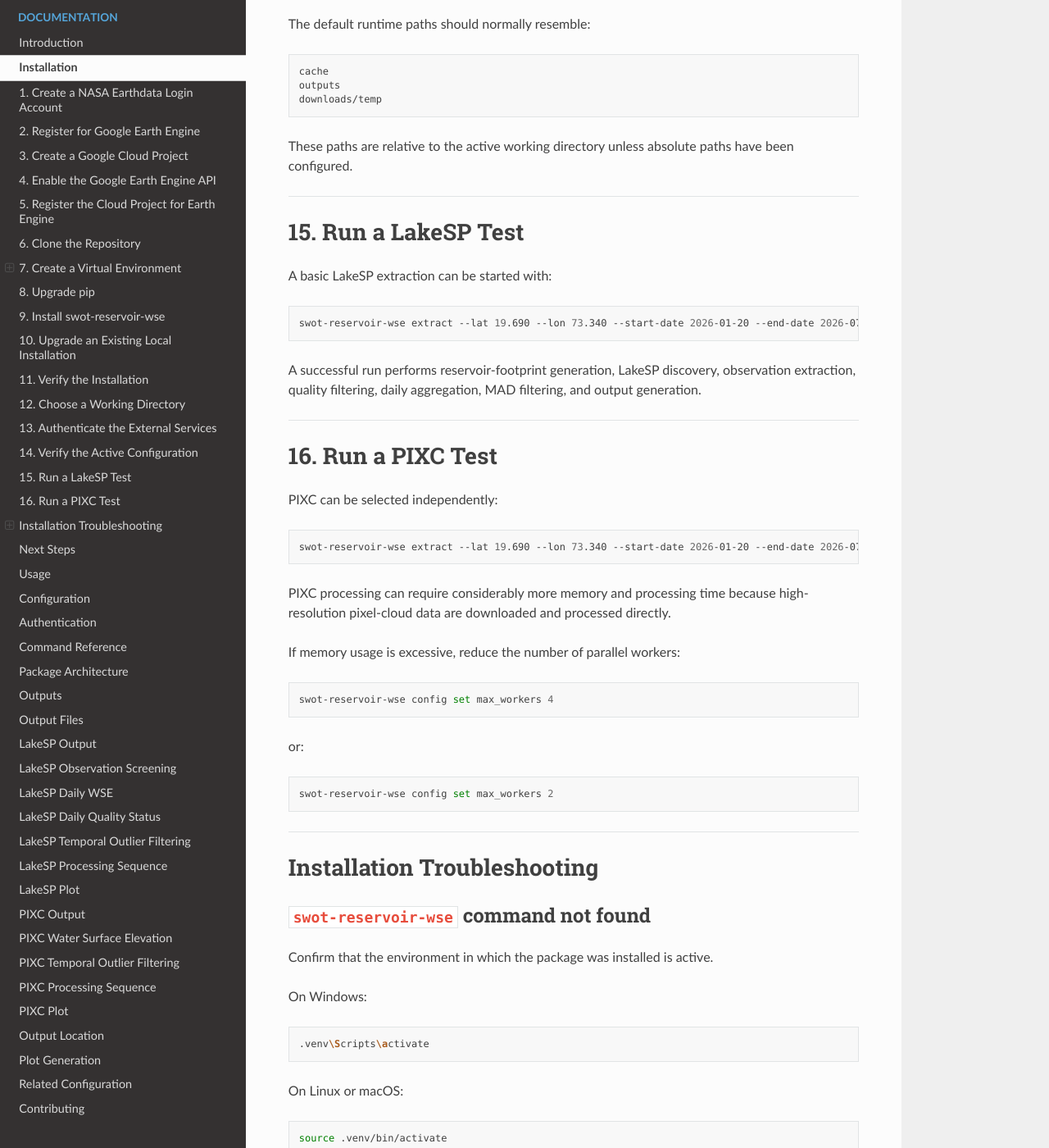
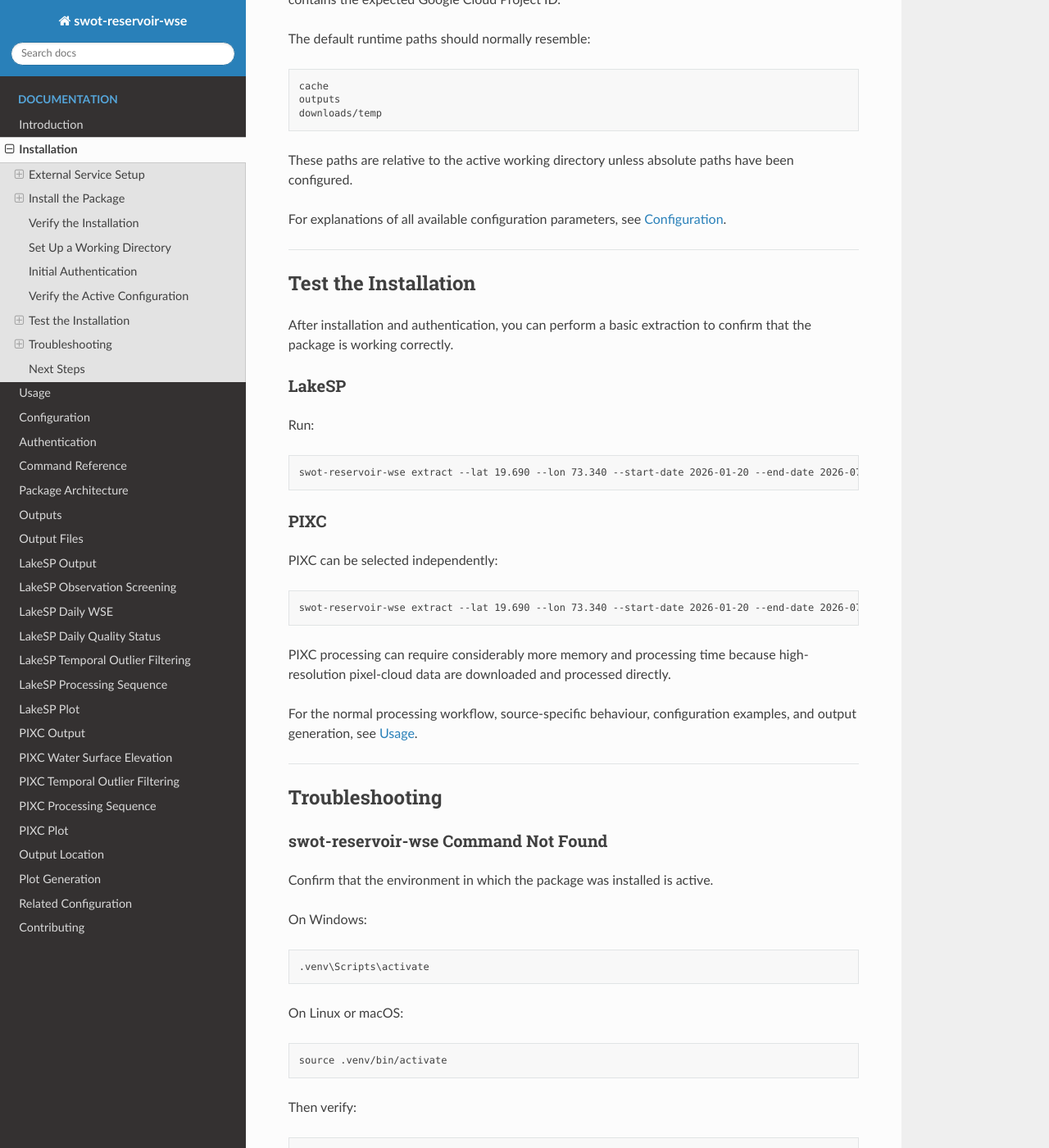
Before and after one commit to Celestialglitch/swot-reservoir-wse, a Sphinx documentation site: the page built from docs/installation.md, in a window 1280 px wide and 1400 px high, scrolled down 7753 px. Shown: the whole window at 82% size. Built offline with Sphinx 7.4.7 and the Read the Docs theme 3.1.0, drawn with Linux system fonts in a browser that asks for light colours; some of the changed text lies outside the part shown.

Commit message:
Update installation.md

````diff
--- a/docs/installation.md
+++ b/docs/installation.md
@@ -11,13 +11,17 @@
 
 ---
 
-# 1. Create a NASA Earthdata Login Account
+## External Service Setup
+
+Before installing and running **swot-reservoir-wse**, create the accounts required to access Google Earth Engine and NASA Earthdata.
+
+### NASA Earthdata Login
 
 SWOT products are discovered and downloaded through NASA Earthdata.
 
 Create an account at:
 
-[https://urs.earthdata.nasa.gov/](https://urs.earthdata.nasa.gov/)
+https://urs.earthdata.nasa.gov/
 
 After creating the account:
 
@@ -25,23 +29,19 @@
 2. complete any account-verification steps;
 3. accept any terms of use presented by Earthdata.
 
-The username and password will later be used by:
+The username and password will later be used when authenticating **swot-reservoir-wse**.
 
-```bash
-swot-reservoir-wse auth
-```
-
-You do not need to place Earthdata credentials inside the repository or `config.json`.
+You do not need to place Earthdata credentials inside the repository or config.json.
 
 **swot-reservoir-wse** stores validated Earthdata credentials in the user's standard netrc credential file.
 
 ---
 
-# 2. Register for Google Earth Engine
+### Google Earth Engine
 
 Register for Google Earth Engine at:
 
-[https://code.earthengine.google.com/](https://code.earthengine.google.com/)
+https://code.earthengine.google.com/
 
 Use the Google account that will also have access to the Google Cloud project used by **swot-reservoir-wse**.
 
@@ -51,44 +51,36 @@
 
 ---
 
-# 3. Create a Google Cloud Project
+### Google Cloud Project
 
 Open the Google Cloud Console:
 
-[https://console.cloud.google.com/](https://console.cloud.google.com/)
+https://console.cloud.google.com/
 
 Create a new project or select an existing project that will be used with Google Earth Engine.
 
 Locate and copy the:
 
-```text
-Project ID
-```
+    Project ID
 
 Do not confuse it with:
 
-```text
-Project name
-Project number
-```
+    Project name
+    Project number
 
 For example, if the console displays:
 
-```text
-Project name   : Reservoir Analysis
-Project ID     : reservoir-analysis-123
-Project number : 123456789
-```
+    Project name   : Reservoir Analysis
+    Project ID     : reservoir-analysis-123
+    Project number : 123456789
 
 the value required by **swot-reservoir-wse** is:
 
-```text
-reservoir-analysis-123
-```
+    reservoir-analysis-123
 
 ---
 
-# 4. Enable the Google Earth Engine API
+### Enable the Google Earth Engine API
 
 Inside the selected Google Cloud project:
 
@@ -102,11 +94,11 @@
 
 ---
 
-# 5. Register the Cloud Project for Earth Engine
+### Register the Cloud Project for Earth Engine
 
 Open the Earth Engine interface:
 
-[https://code.earthengine.google.com/](https://code.earthengine.google.com/)
+https://code.earthengine.google.com/
 
 Sign in using the Google account associated with the Cloud project.
 
@@ -118,81 +110,65 @@
 
 ---
 
-# 6. Clone the Repository
+## Install the Package
+
+### Clone the Repository
 
 Clone the project:
 
-```bash
-git clone https://github.com/Celestialglitch/swot-reservoir-wse.git
-```
+    git clone https://github.com/Celestialglitch/swot-reservoir-wse.git
 
 Enter the repository:
 
-```bash
-cd swot-reservoir-wse
-```
+    cd swot-reservoir-wse
 
 ---
 
-# 7. Create a Virtual Environment
+### Create a Virtual Environment
 
 Using a virtual environment is strongly recommended so that the package dependencies remain isolated from the system Python installation.
 
-## Windows
+#### Windows
 
 Create the environment:
 
-```bash
-python -m venv .venv
-```
+    python -m venv .venv
 
 Activate it:
 
-```bash
-.venv\Scripts\activate
-```
+    .venv\Scripts\activate
 
-## Linux / macOS
+#### Linux / macOS
 
 Create the environment:
 
-```bash
-python3 -m venv .venv
-```
+    python3 -m venv .venv
 
 Activate it:
 
-```bash
-source .venv/bin/activate
-```
+    source .venv/bin/activate
 
 After activation, the terminal normally displays the virtual-environment name.
 
 For example:
 
-```text
-(.venv)
-```
+    (.venv)
 
 ---
 
-# 8. Upgrade pip
+### Upgrade pip
 
 Upgrade the package installer:
 
-```bash
-python -m pip install --upgrade pip
-```
+    python -m pip install --upgrade pip
 
 ---
 
-# 9. Install swot-reservoir-wse
+### Install swot-reservoir-wse
 
 Install the package from the cloned repository:
 
-```bash
-python -m pip install .
-```
+    python -m pip install .
 
 The installation automatically installs the Python dependencies declared by the package, including the libraries required for:
 
@@ -206,90 +182,72 @@
 
 ---
 
-# 10. Upgrade an Existing Local Installation
+### Upgrade an Existing Local Installation
 
 If **swot-reservoir-wse** has already been installed from the repository and the source code has since been updated, run:
 
-```bash
-python -m pip install . --upgrade
-```
+    python -m pip install . --upgrade
 
 For development work where changes should be immediately visible without reinstalling after every source-code modification, an editable installation can instead be used:
 
-```bash
-python -m pip install -e .
-```
+    python -m pip install -e .
 
 An editable installation is useful during development but is not required for normal package use.
 
 ---
 
-# 11. Verify the Installation
+## Verify the Installation
 
 Run:
 
-```bash
-swot-reservoir-wse --help
-```
+    swot-reservoir-wse --help
 
 A successful installation displays the available command groups, including:
 
-```text
-extract
-config
-cache
-auth
-```
+    extract
+    config
+    cache
+    auth
 
 Check the extraction command:
 
-```bash
-swot-reservoir-wse extract --help
-```
+    swot-reservoir-wse extract --help
 
 The command should show the required arguments:
 
-```text
---lat
---lon
---start-date
---end-date
---source
-```
+    --lat
+    --lon
+    --start-date
+    --end-date
+    --source
 
 The supported observation sources are:
 
-```text
-lakesp
-pixc
-```
+    lakesp
+    pixc
 
 ---
 
-# 12. Choose a Working Directory
+## Set Up a Working Directory
 
 **swot-reservoir-wse** uses the directory from which it is run as the runtime working directory.
 
 You may therefore create a separate directory for an analysis:
 
-```text
-reservoir-analysis/
-```
+    reservoir-analysis/
 
 and run **swot-reservoir-wse** from that directory.
 
 With the default configuration, the package may create:
 
-```text
-reservoir-analysis/
-├── config.json
-├── cache/
-│   ├── reservoir_polygons/
-│   └── lakesp_granules/
-├── downloads/
-│   └── temp/
-└── outputs/
-```
+    reservoir-analysis/
+    ├── config.json
+    ├── cache/
+    │   ├── reservoir_polygons/
+    │   └── lakesp_granules/
+    ├── downloads/
+    │   └── temp/
+    └── outputs/
 
 This allows different analyses to maintain separate runtime configuration and output files.
 
@@ -297,19 +255,15 @@
 
 ---
 
-# 13. Authenticate the External Services
+## Initial Authentication
 
 From the directory in which you want to run the analysis:
 
-```bash
-swot-reservoir-wse auth
-```
+    swot-reservoir-wse auth
 
 If an Earth Engine Project ID has not yet been stored in that directory's configuration, the package prompts:
 
-```text
-Google Earth Engine project ID:
-```
+    Google Earth Engine project ID:
 
 Enter the Google Cloud Project ID configured for Earth Engine.
 
@@ -317,146 +271,112 @@
 
 For NASA Earthdata, existing credentials are reused when possible. Otherwise, the package asks for:
 
-```text
-Earthdata Login username:
-Earthdata password:
-```
+    Earthdata Login username:
+    Earthdata password:
 
 The password is entered without being echoed to the terminal.
 
 After successful authentication:
 
-- the Earth Engine Project ID is stored in the working-directory `config.json`;
+- the Earth Engine Project ID is stored in the working-directory config.json;
 - Google Earth Engine OAuth credentials remain managed by Google's authentication system;
 - NASA Earthdata credentials are stored in the user's netrc credential file.
 
-For complete authentication behaviour, see [Authentication](authentication.md).
+This section covers only the initial authentication required after installation. For reauthentication, credential removal, service-specific authentication, credential storage, and all authentication options, see [Authentication](authentication.md).
 
 ---
 
-# 14. Verify the Active Configuration
+## Verify the Active Configuration
 
 Run:
 
-```bash
-swot-reservoir-wse config show
-```
+    swot-reservoir-wse config show
 
 Verify that:
 
-```text
-earth_engine_project
-```
+    earth_engine_project
 
 contains the expected Google Cloud Project ID.
 
 The default runtime paths should normally resemble:
 
-```text
-cache
-outputs
-downloads/temp
-```
+    cache
+    outputs
+    downloads/temp
 
 These paths are relative to the active working directory unless absolute paths have been configured.
 
----
-
-# 15. Run a LakeSP Test
-
-A basic LakeSP extraction can be started with:
-
-```bash
-swot-reservoir-wse extract --lat 19.690 --lon 73.340 --start-date 2026-01-20 --end-date 2026-07-16 --source lakesp
-```
-
-A successful run performs reservoir-footprint generation, LakeSP discovery, observation extraction, quality filtering, daily aggregation, MAD filtering, and output generation.
+For explanations of all available configuration parameters, see [Configuration](configuration.md).
 
 ---
 
-# 16. Run a PIXC Test
+## Test the Installation
+
+After installation and authentication, you can perform a basic extraction to confirm that the package is working correctly.
+
+### LakeSP
+
+Run:
+
+    swot-reservoir-wse extract --lat 19.690 --lon 73.340 --start-date 2026-01-20 --end-date 2026-07-16 --source lakesp
+
+### PIXC
 
 PIXC can be selected independently:
 
-```bash
-swot-reservoir-wse extract --lat 19.690 --lon 73.340 --start-date 2026-01-20 --end-date 2026-07-16 --source pixc
-```
+    swot-reservoir-wse extract --lat 19.690 --lon 73.340 --start-date 2026-01-20 --end-date 2026-07-16 --source pixc
 
 PIXC processing can require considerably more memory and processing time because high-resolution pixel-cloud data are downloaded and processed directly.
 
-If memory usage is excessive, reduce the number of parallel workers:
-
-```bash
-swot-reservoir-wse config set max_workers 4
-```
-
-or:
-
-```bash
-swot-reservoir-wse config set max_workers 2
-```
+For the normal processing workflow, source-specific behaviour, configuration examples, and output generation, see [Usage](usage.md).
 
 ---
 
-# Installation Troubleshooting
+## Troubleshooting
 
-## `swot-reservoir-wse` command not found
+### swot-reservoir-wse Command Not Found
 
 Confirm that the environment in which the package was installed is active.
 
 On Windows:
 
-```bash
-.venv\Scripts\activate
-```
+    .venv\Scripts\activate
 
 On Linux or macOS:
 
-```bash
-source .venv/bin/activate
-```
+    source .venv/bin/activate
 
 Then verify:
 
-```bash
-python -m pip show swot-reservoir-wse
-```
+    python -m pip show swot-reservoir-wse
 
 and retry:
 
-```bash
-swot-reservoir-wse --help
-```
+    swot-reservoir-wse --help
 
 ---
 
-## Earth Engine Project Is Not Configured
+### Earth Engine Project Is Not Configured
 
 If processing reports:
 
-```text
-Earth Engine project is not configured.
-```
+    Earth Engine project is not configured.
 
 run:
 
-```bash
-swot-reservoir-wse auth
-```
+    swot-reservoir-wse auth
 
 or:
 
-```bash
-swot-reservoir-wse auth --earth-engine-only
-```
+    swot-reservoir-wse auth --earth-engine-only
 
-Remember that the Earth Engine Project ID is stored in the `config.json` of the current working directory.
+Remember that the Earth Engine Project ID is stored in the config.json of the current working directory.
 
 If **swot-reservoir-wse** is executed from a different directory, that directory may have a different configuration.
 
 ---
 
-## Earth Engine Permission Error
+### Earth Engine Permission Error
 
 If Earth Engine reports that the caller does not have permission to use the selected project:
 
@@ -468,55 +388,43 @@
 
 Then retry:
 
-```bash
-swot-reservoir-wse auth --earth-engine-only
-```
+    swot-reservoir-wse auth --earth-engine-only
 
 If necessary:
 
-```bash
-swot-reservoir-wse auth --earth-engine-only --force
-```
+    swot-reservoir-wse auth --earth-engine-only --force
 
 ---
 
-## Earthdata Authentication Failure
+### Earthdata Authentication Failure
 
 Force a fresh Earthdata authentication:
 
-```bash
-swot-reservoir-wse auth --earthdata-only --force
-```
+    swot-reservoir-wse auth --earthdata-only --force
 
 To remove the stored Earthdata entry first:
 
-```bash
-swot-reservoir-wse auth --earthdata-only --remove
-```
+    swot-reservoir-wse auth --earthdata-only --remove
 
 Then authenticate again:
 
-```bash
-swot-reservoir-wse auth --earthdata-only
-```
+    swot-reservoir-wse auth --earthdata-only
 
 ---
 
-## PIXC Processing Uses Too Much Memory
+### PIXC Processing Uses Too Much Memory
 
 PIXC granules contain large pixel-cloud datasets.
 
 Reduce parallel processing:
 
-```bash
-swot-reservoir-wse config set max_workers 2
-```
+    swot-reservoir-wse config set max_workers 2
 
 A lower worker count reduces the number of PIXC granules being processed simultaneously.
 
 ---
 
-# Next Steps
+## Next Steps
 
 After installation:
 
@@ -524,4 +432,5 @@
 - see [Authentication](authentication.md) for credential management;
 - see [Configuration](configuration.md) for every configurable parameter;
 - see [Command Reference](command_reference.md) for all CLI commands;
+- see [Package Architecture](architecture.md) for the LakeSP and PIXC processing design;
 - see [Outputs](outputs.md) for generated CSV and PNG products.
````
